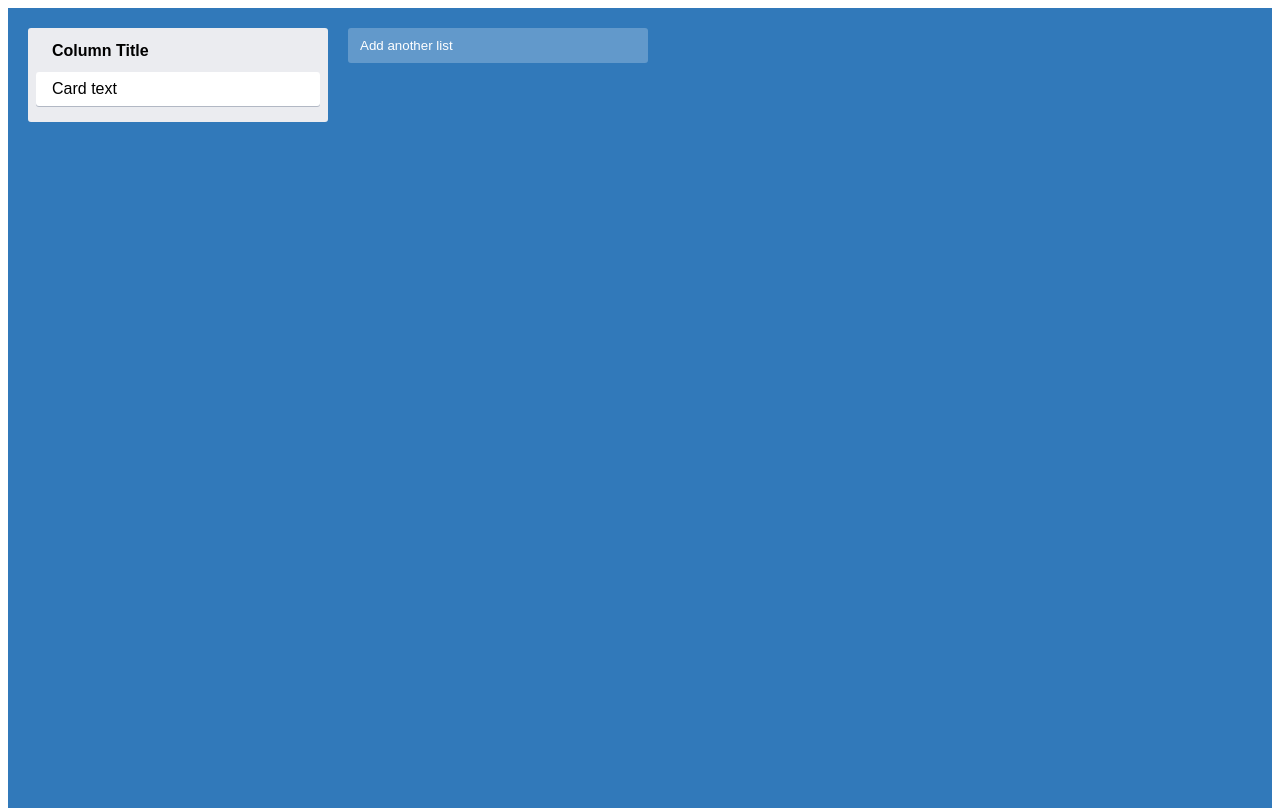
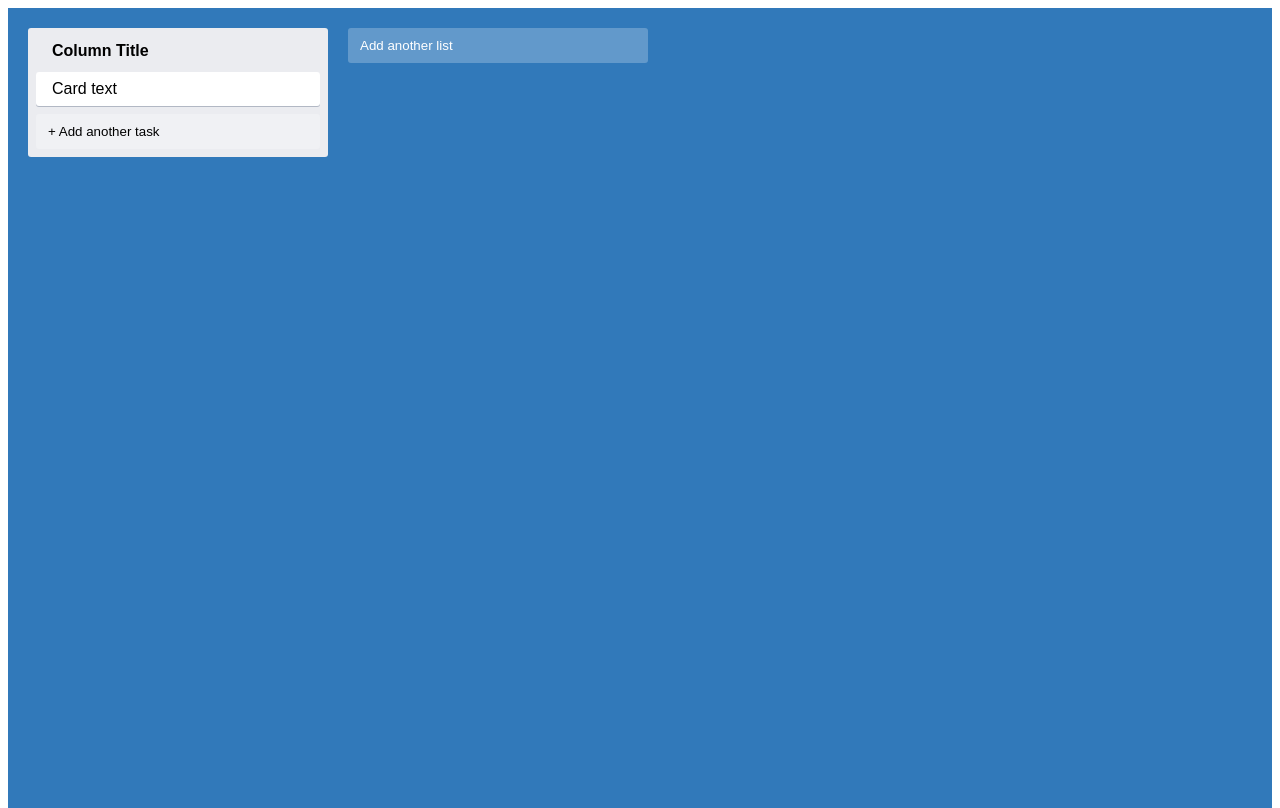
Before and after one commit to TNSaturday/trello-clone, a React (Create React App) app: page / in a window 1280 px wide. Built offline with nearby package versions, Linux system fonts and the light colour scheme.

Commit message:
Add useFocus hook

```diff
--- a/src/components/Column.tsx
+++ b/src/components/Column.tsx
@@ -1,5 +1,6 @@
 import React, { FC } from "react";
 import { ColumnContainer, ColumnTitle } from "../styles";
+import {AddNewItem} from "./AddNewItem";
 
 type ColumnProps = {
     text: string;
@@ -11,6 +12,11 @@ export const Column: FC<ColumnProps> = ({ text, children }: ColumnProps) => {
         <ColumnContainer>
             <ColumnTitle>{text}</ColumnTitle>
             {children}
+            <AddNewItem
+                onAdd={console.log}
+                toggleButtonText="+ Add another task"
+                dark
+            />
         </ColumnContainer>
     );
 }
```
Also changed, not shown: src/hooks/useFocus.ts (added, +11 -0 lines).
